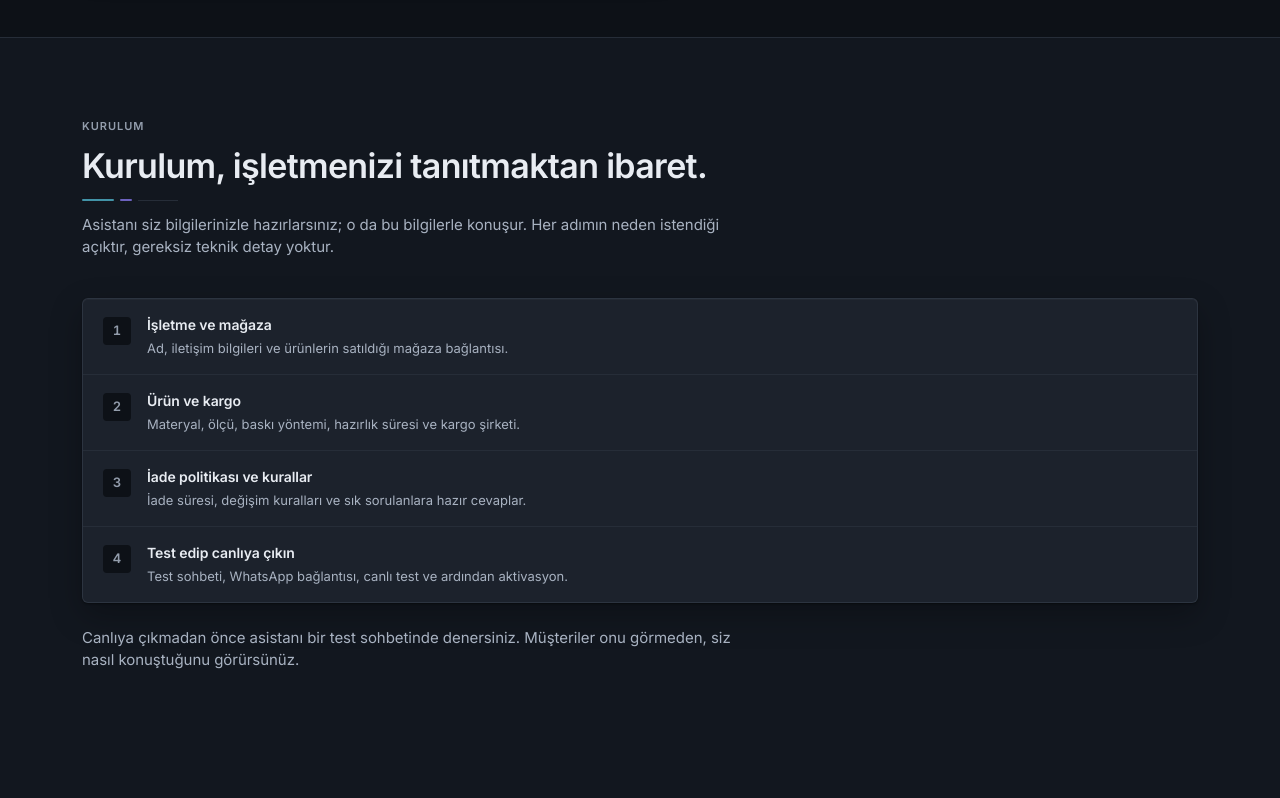
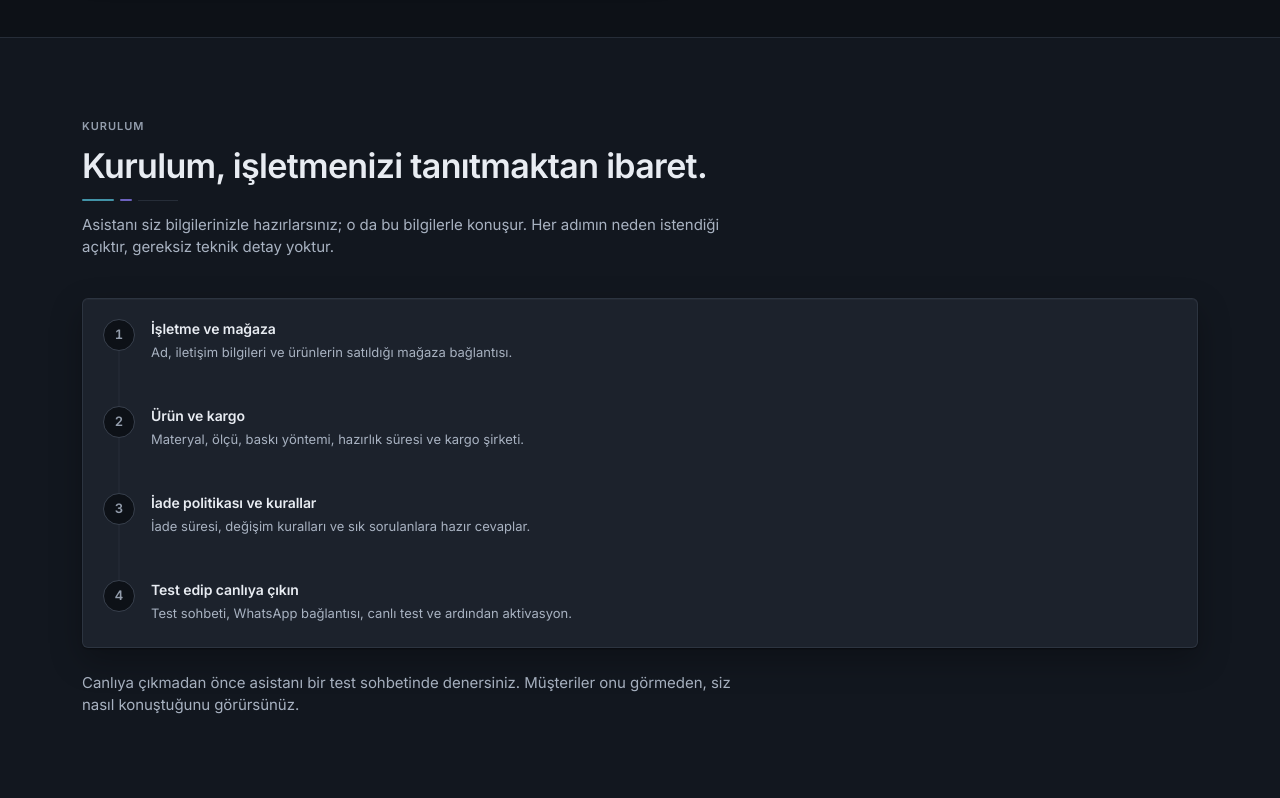
Before and after one commit to keremm44/whatsapp-assistant, a Next.js app in the folder frontend/: page / in a window 1280 px wide. Shown: the part 4233-5031 px from the top of the page. Built offline with nearby package versions, Linux system fonts and the light colour scheme; no server answers.

Commit message:
frontend: turn onboarding proof into a restrained stepper

```diff
--- a/frontend/src/components/marketing/onboarding-section.tsx
+++ b/frontend/src/components/marketing/onboarding-section.tsx
@@ -1,24 +1,25 @@
 import * as React from "react";
 
+import { MarketingReveal } from "@/components/marketing/marketing-motion";
 import { MarketingSectionHeading } from "@/components/marketing/section-heading";
 
 /**
  * Kurulum — answers "işletmemi öğretmek zor mu?" with the real
  * onboarding concepts the backend supports (10 steps), grouped into four
  * human beats so it reads as a short, understandable progression rather
- * than a long form. One contiguous ledger, not a grid of cards; it
- * makes no claim about a finished wizard UI.
+ * than a long form. It does not claim a finished wizard UI.
  */
 export function OnboardingSection() {
   return (
-    <section className="mx-auto w-full max-w-[1180px] px-4 py-16 md:px-6 md:py-20 lg:px-8">
+    <section id="kurulum" className="mx-auto w-full max-w-[1180px] scroll-mt-20 px-4 py-16 md:px-6 md:py-20 lg:px-8">
       <MarketingSectionHeading
         eyebrow="Kurulum"
         title="Kurulum, işletmenizi tanıtmaktan ibaret."
         description="Asistanı siz bilgilerinizle hazırlarsınız; o da bu bilgilerle konuşur. Her adımın neden istendiği açıktır, gereksiz teknik detay yoktur."
       />
 
-      <ol className="mt-10 divide-y divide-divider overflow-hidden rounded-sheet border border-boundary/60 bg-raised shadow-surface">
+      <MarketingReveal className="mt-10">
+        <ol className="overflow-hidden rounded-sheet border border-boundary/60 bg-raised shadow-surface">
           <OnboardingStep
             index={1}
             title="İşletme ve mağaza"
@@ -38,8 +39,10 @@ export function OnboardingSection() {
             index={4}
             title="Test edip canlıya çıkın"
             body="Test sohbeti, WhatsApp bağlantısı, canlı test ve ardından aktivasyon."
+            last
           />
         </ol>
+      </MarketingReveal>
 
       <p className="mt-6 max-w-2xl type-body text-muted">
         Canlıya çıkmadan önce asistanı bir test sohbetinde denersiniz. Müşteriler
@@ -53,20 +56,30 @@ function OnboardingStep({
   index,
   title,
   body,
+  last = false,
 }: {
   index: number;
   title: string;
   body: string;
+  last?: boolean;
 }) {
   return (
-    <li className="flex items-start gap-4 px-5 py-4">
+    <li className="group relative flex items-start gap-4 px-5 py-5 transition-colors duration-150 hover:bg-hover/25">
+      <div className="relative flex shrink-0 flex-col items-center self-stretch">
         <span
           aria-hidden="true"
-        className="type-figure mt-0.5 flex h-7 w-7 shrink-0 items-center justify-center rounded-control bg-recessed font-display text-[13px] font-semibold text-muted-foreground"
+          className="type-figure relative z-10 flex h-8 w-8 items-center justify-center rounded-full border border-boundary bg-recessed font-display text-[13px] font-semibold text-muted-foreground transition-colors duration-150 group-hover:border-primary/60 group-hover:text-primary"
         >
           {index}
         </span>
-      <div className="space-y-1">
+        {!last ? (
+          <span
+            aria-hidden="true"
+            className="absolute left-1/2 top-8 h-[calc(100%+1.25rem)] w-px -translate-x-1/2 bg-divider"
+          />
+        ) : null}
+      </div>
+      <div className="min-w-0 space-y-1 pb-1">
         <h3 className="type-row-primary text-foreground">{title}</h3>
         <p className="type-row-secondary text-muted">{body}</p>
       </div>
```
Lines whose indentation alone changed are shown as unchanged.
